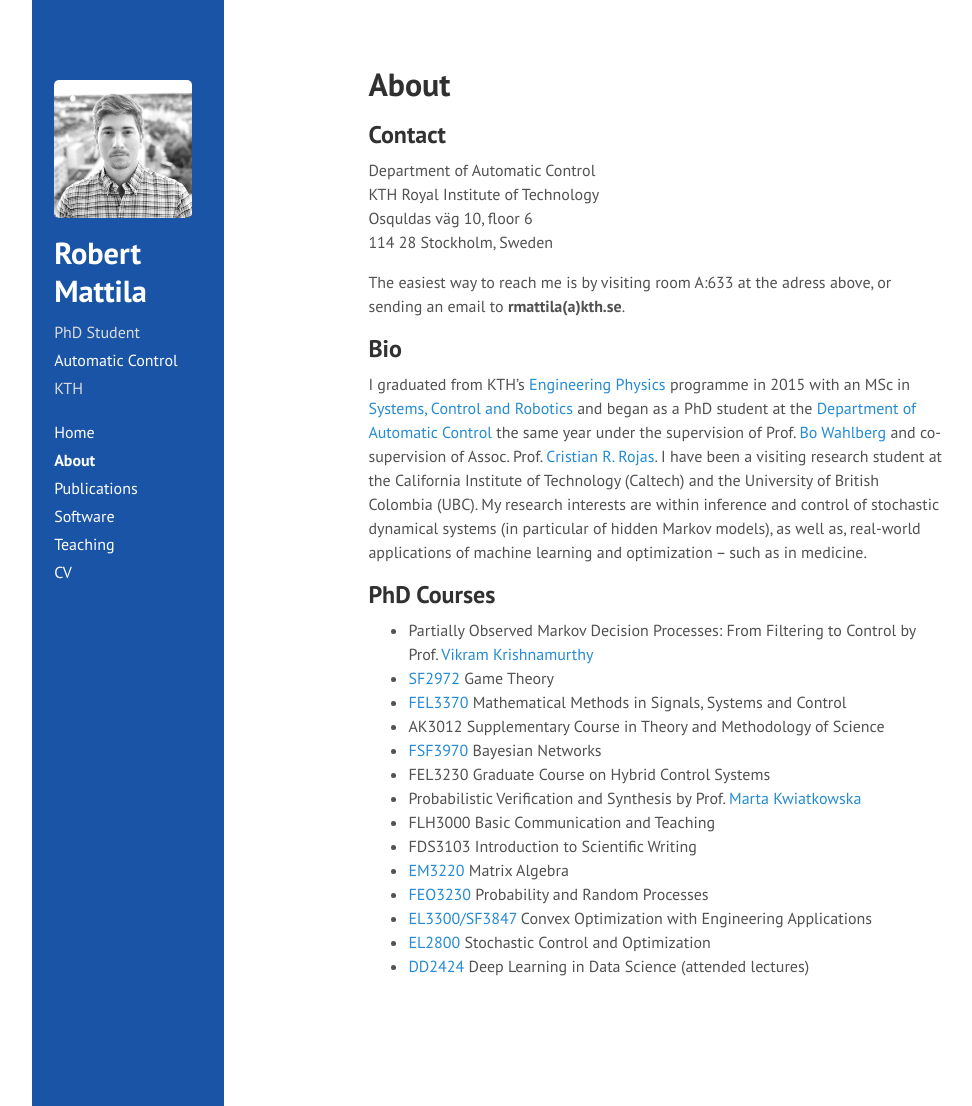
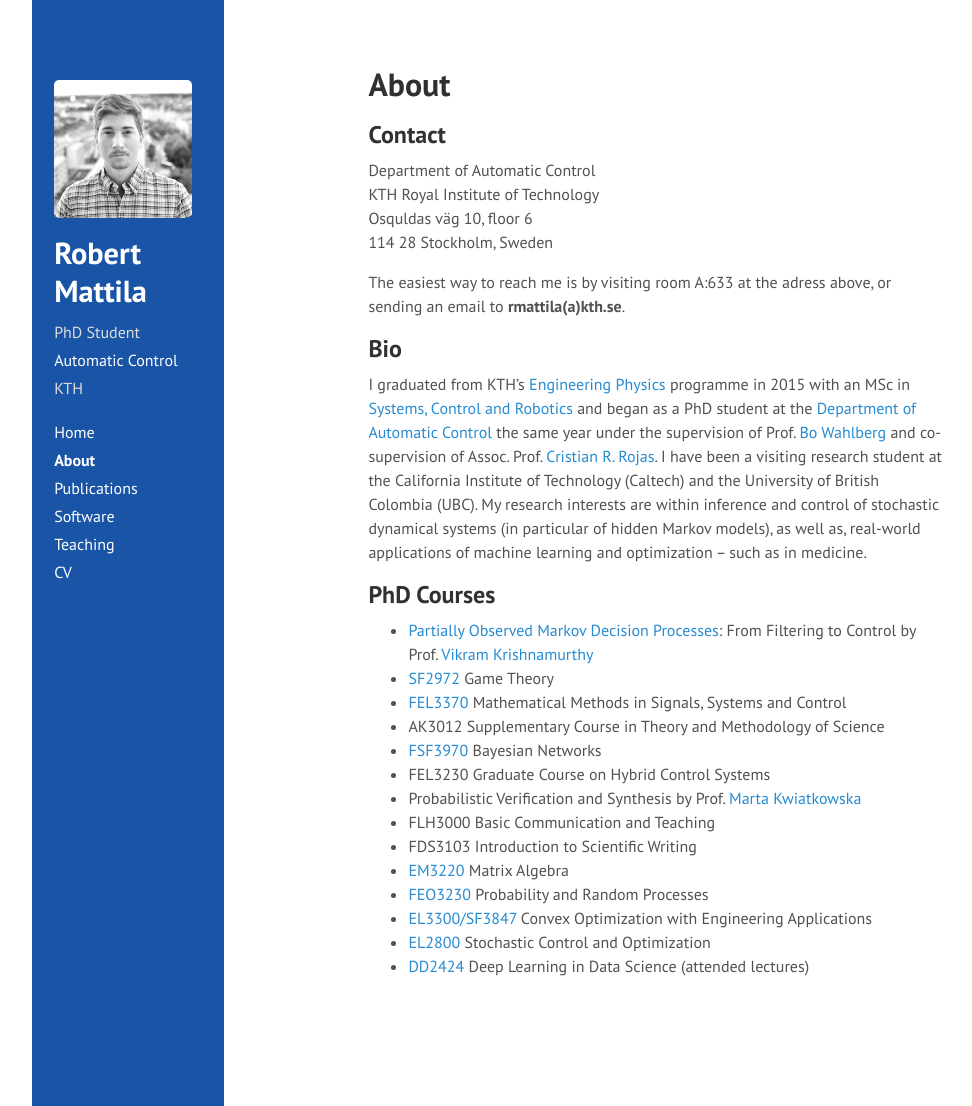
Before and after one commit to rmattila/rmattila.github.io, a Jekyll site: the page built from about.md, in a window 1280 px wide and 1106 px high. Shown: the whole window, without its empty margins (70-1042 px from the left). Built offline with Jekyll 4.4.1, drawn with Linux system fonts in a browser that asks for light colours; comment, search, counter and statistics services are not loaded; some of the changed lines change nothing that is shown.

Commit message:
even more links..

```diff
--- a/about.md
+++ b/about.md
@@ -28,7 +28,8 @@ stochastic dynamical systems (in particular of hidden Markov models), as well as
 real-world applications of machine learning and optimization -- such as in medicine.
 
 ## PhD Courses
-* Partially Observed Markov Decision Processes: From Filtering to Control by Prof. [Vikram
+* [Partially Observed Markov Decision
+Processes](http://people.kth.se/~bo/Vikram/Course.html): From Filtering to Control by Prof. [Vikram
 Krishnamurthy](http://www.ece.ubc.ca/~vikramk/Site_2/Home.html)
 * [SF2972](https://www.kth.se/student/kurser/kurs/SF2972?l=en) Game Theory
 * [FEL3370](http://people.kth.se/~crro/Math_Methods/Course.html) Mathematical Methods in Signals, Systems and Control
```
